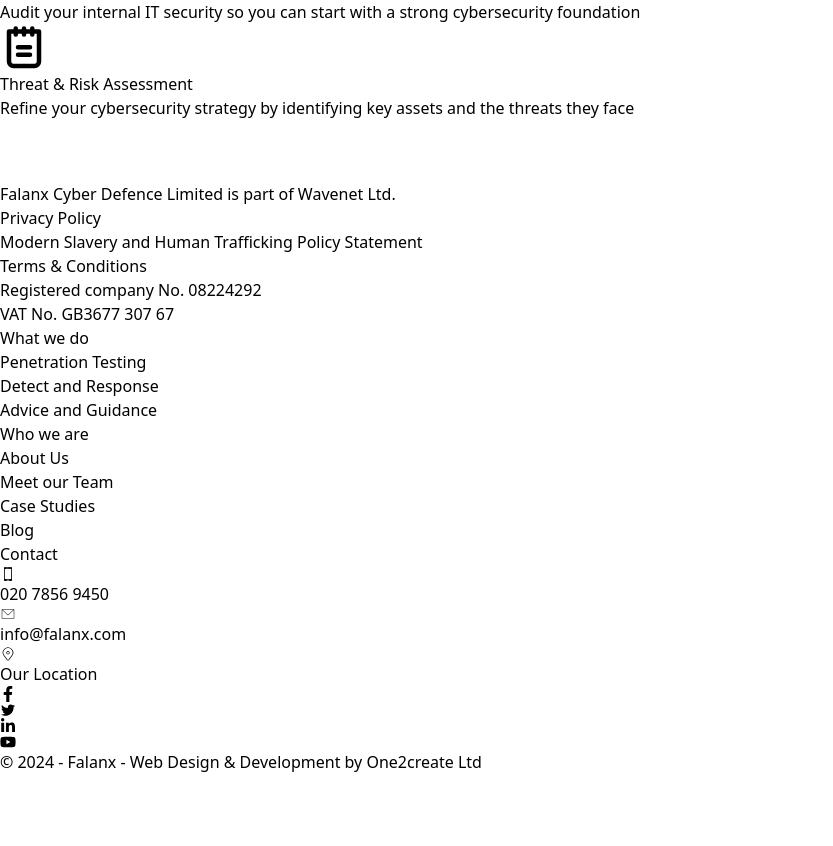
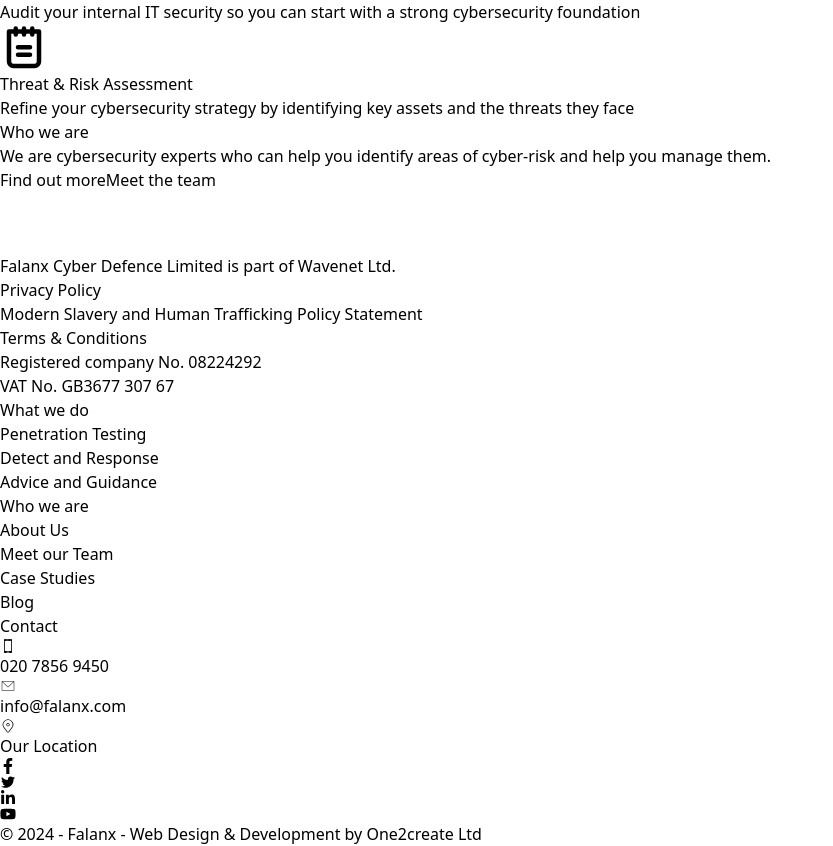
Before and after one commit to Adenekan123/tissec_web, a React (Vite) app: page / in a window 1280 px wide. Shown: the part 2943-3789 px from the top of the page, without its empty margins (0-833 px from the left). Before the commit the page ends 3717 px from the top, so only its background shows below. Built offline with nearby package versions, Linux system fonts and the light colour scheme.

Commit message:
added who-we-are

```diff
--- /dev/null
+++ b/src/pages/home/components/who-we-are.tsx
@@ -0,0 +1,27 @@
+const WhoWeAre = () => {
+  return (
+    <div className="bg-[url('/images/home-who-we-are.jpg')] md:bg-cover bg-center  md:px-20 px-4 md:py-28 py-16">
+      <div className="flex justify-end items-center">
+        <div className="md:basis-6/12">
+          <div className="md:w-5/12 flex flex-col gap-y-10 mx-auto bg-white/80 md:bg-none p-6 md:p-0 rounded-md">
+            <h2 className="text-4xl">Who we are</h2>
+            <p>
+              We are cybersecurity experts who can help you identify areas of
+              cyber-risk and help you manage them.
+            </p>
+            <div className="flex gap-x-2">
+              <button className="md:px-8 px-4 md:py-3 py-2 bg-blue-950 text-slate-100 font-semibold hover:bg-amber-400">
+                Find out more
+              </button>
+              <button className="md:px-8 px-4 md:py-3 py-2 border-2 border-blue-950 text-slate-600 font-semibold hover:bg-amber-400 hover:text-white hover:border-white ">
+                Meet the team
+              </button>
+            </div>
+          </div>
+        </div>
+      </div>
+    </div>
+  );
+};
+
+export default WhoWeAre;
--- a/src/pages/home/index.tsx
+++ b/src/pages/home/index.tsx
@@ -2,12 +2,12 @@
 import { HomeBaner } from "../../components";
 import { homeBannerContents } from "../../static/home.static";
 import WhatWeDo from "./components/what-we-do";
+import WhoWeAre from "./components/who-we-are";
 
 const Home = () => {
   return (
     <>
       <section className="banner bg-cover bg-top-right min-h-max relative overflow-hidden">
-
         <Carousel>
           {homeBannerContents.map((content, i) => (
             <div key={"slide" + i} className="embla__slide ">
@@ -17,6 +17,9 @@
         </Carousel>
         <WhatWeDo />
       </section>
+      <section>
+        <WhoWeAre />
+      </section>
     </>
   );
 };
```
